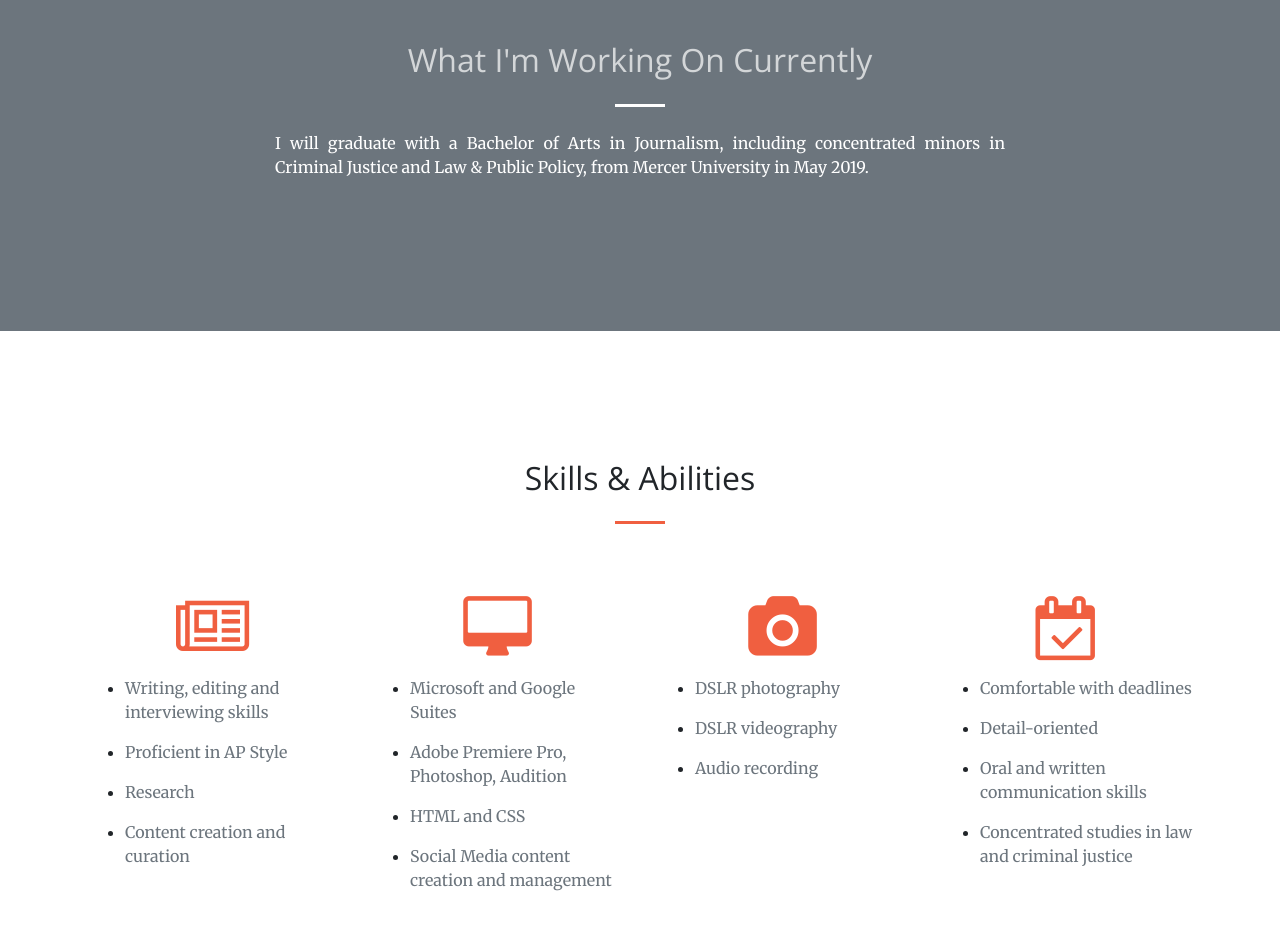
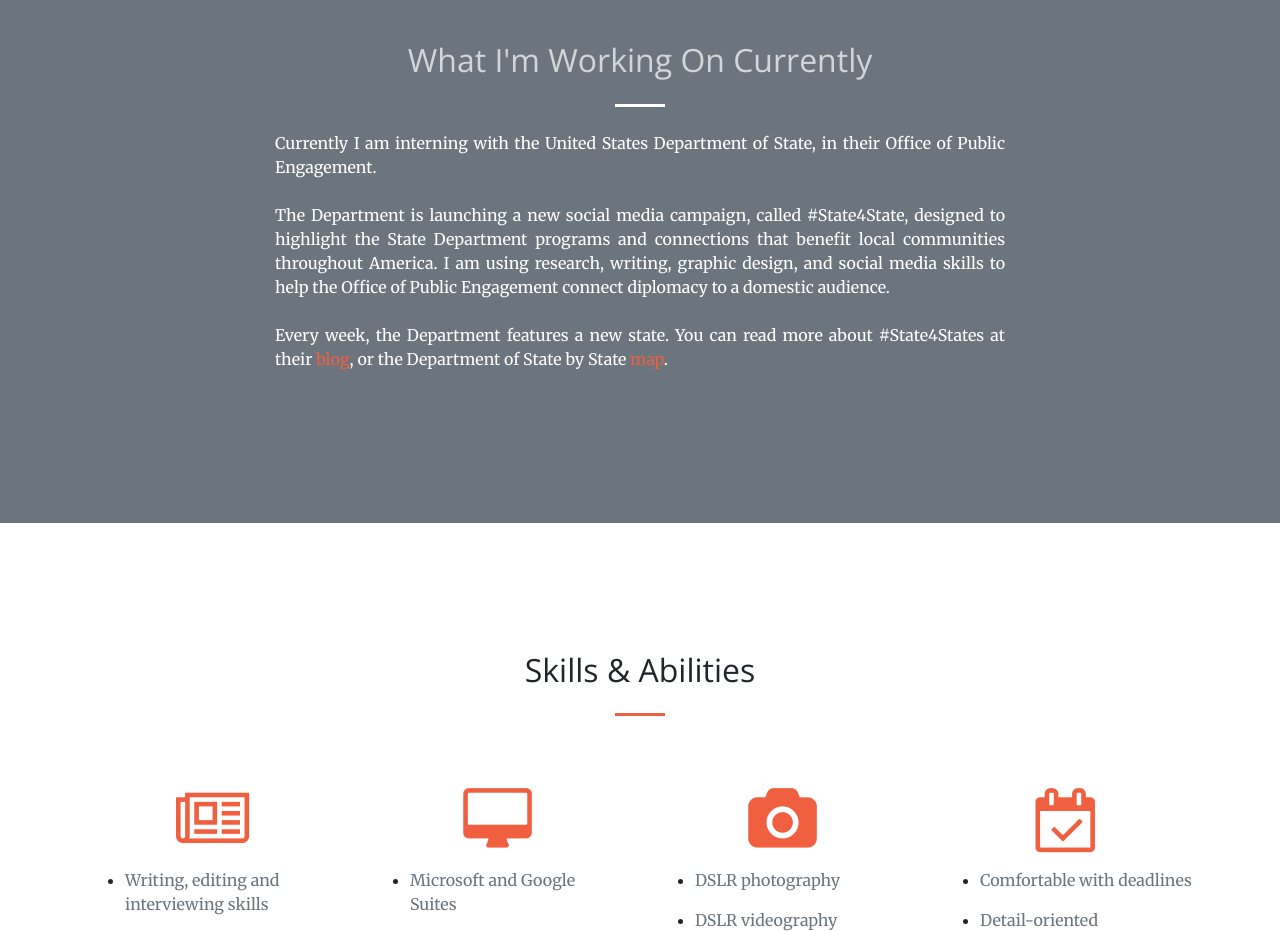
Before and after one commit to adeliahenderson/adeliahenderson.github.io, a plain HTML site: page index.html in a window 1280 px wide. Shown: the part 1520-2451 px from the top of the page. Drawn offline with nearby package versions, Linux system fonts and the light colour scheme; files that its build step writes are made by us from their sources.

Commit message:
added text about internship

```diff
--- a/index.html
+++ b/index.html
@@ -115,8 +115,13 @@
           <div class="col-lg-8 mx-auto text-center">
             <h2 class="section-heading text-faded">What I'm Working On Currently</h2>
             <hr class="light my-4">
-            <p class="text-white mb-4" style="text-align:justify">I will graduate with a Bachelor of Arts in Journalism, including concentrated minors in Criminal Justice and Law & Public Policy, from Mercer University in May 2019.</p>
+            <p class="text-white mb-4" style="text-align:justify">Currently I am interning with the United States Department of State, in their Office of Public Engagement.</p>
+              <p class="text-white mb-4" style="text-align:justify">The Department is launching a new social media campaign, called #State4State, designed to highlight the State Department programs and connections
+                  that benefit local communities throughout America. I am using research, writing, graphic design, and social media skills to help the Office of Public Engagement connect diplomacy to a domestic audience.</p>
+              <p class="text-white mb-4" style="text-align:justify"> Every week, the Department features a new state.
+              You can read more about #State4States at their <a href="https://blogs.state.gov/tags/state4states" target="_blank"> blog</a>, or the Department of State by State <a href="https://www.state.gov/r/pa/map/" target="_blank">map</a>.</p>
         </div>
+      </div>
       </div>
     </section>
 
```
